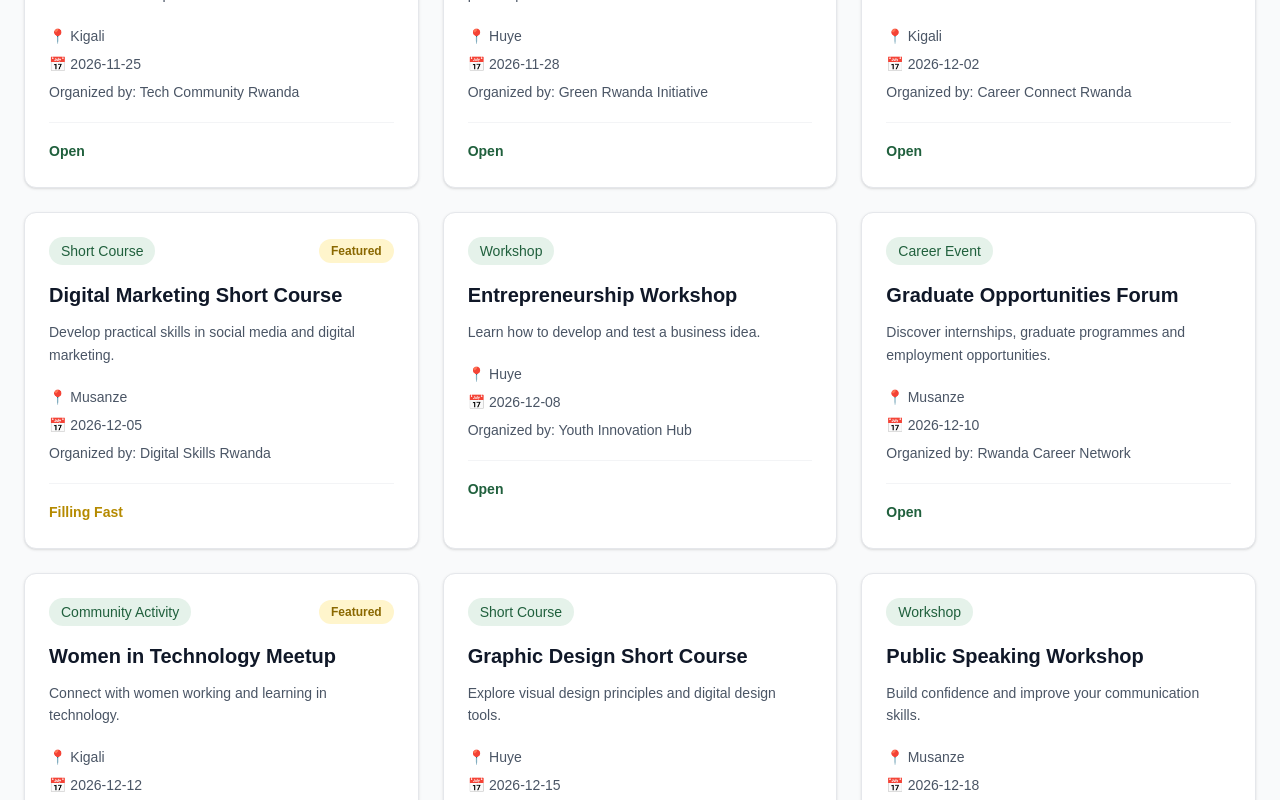
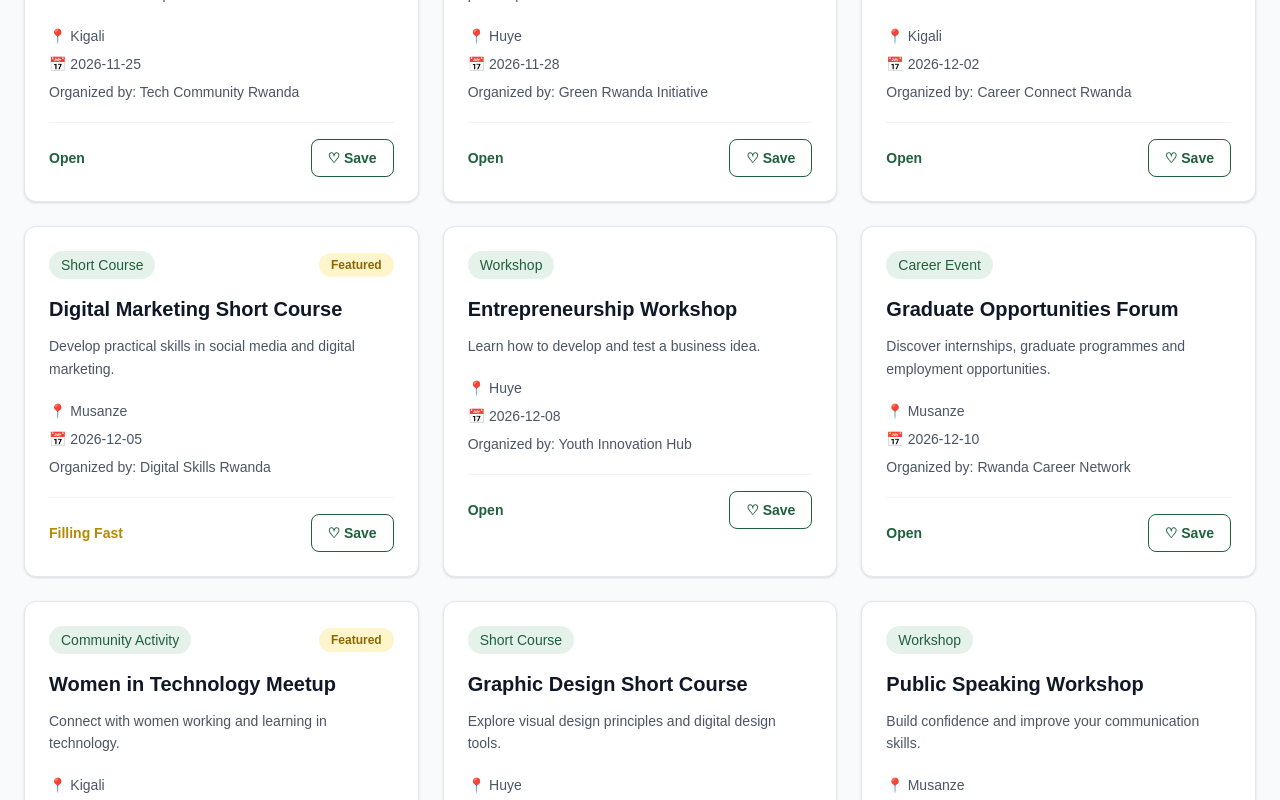
Before and after one commit to Tetaaline/rwanda-opportunities-explorer-, a React (Vite) app: page / in a window 1280 px wide. Shown: the part 900-1700 px from the top of the page. Built offline with nearby package versions, Linux system fonts and the light colour scheme.

Commit message:
feat: add save and unsave functionality

```diff
--- a/src/App.jsx
+++ b/src/App.jsx
@@ -10,6 +10,15 @@ function App() {
   const [selectedCategory, setSelectedCategory] = useState('All')
   const [selectedCity, setSelectedCity] = useState('All')
   const [sortOrder, setSortOrder] = useState('earliest')
+  const [savedIds, setSavedIds] = useState([])
+
+  function handleToggleSave(id) {
+    setSavedIds((currentSaved) =>
+      currentSaved.includes(id)
+        ? currentSaved.filter((savedId) => savedId !== id)
+        : [...currentSaved, id]
+    )
+  }
 
   const filteredOpportunities = opportunities
     .filter((opportunity) => {
@@ -72,6 +81,7 @@ function App() {
             <h2 className="text-2xl font-bold text-[#20603D]">
               Explore opportunities
             </h2>
+
             <p className="mt-2 text-gray-600">
               Find something worth showing up for.
             </p>
@@ -93,6 +103,8 @@ function App() {
               <OpportunityCard
                 key={opportunity.id}
                 opportunity={opportunity}
+                isSaved={savedIds.includes(opportunity.id)}
+                onToggleSave={handleToggleSave}
               />
             ))}
           </div>
--- a/src/components/OpportunityCard.jsx
+++ b/src/components/OpportunityCard.jsx
@@ -1,5 +1,5 @@
 
-function OpportunityCard({ opportunity }) {
+function OpportunityCard({ opportunity, isSaved, onToggleSave }) {
   return (
     <article className="rounded-xl border border-gray-200 bg-white p-6 shadow-sm">
       <div className="mb-4 flex items-center justify-between gap-3">
@@ -28,7 +28,7 @@ function OpportunityCard({ opportunity }) {
         <p>Organized by: {opportunity.organizer}</p>
       </div>
 
-      <div className="mt-5 border-t border-gray-100 pt-4">
+      <div className="mt-5 flex items-center justify-between border-t border-gray-100 pt-4">
         <span
           className={`text-sm font-semibold ${
             opportunity.availability === 'Full'
@@ -40,6 +40,13 @@ function OpportunityCard({ opportunity }) {
         >
           {opportunity.availability}
         </span>
+
+        <button
+          onClick={() => onToggleSave(opportunity.id)}
+          className="rounded-lg border border-[#20603D] px-4 py-2 text-sm font-semibold text-[#20603D] hover:bg-[#E5F2EA]"
+        >
+          {isSaved ? '♥ Saved' : '♡ Save'}
+        </button>
       </div>
     </article>
   )
```
